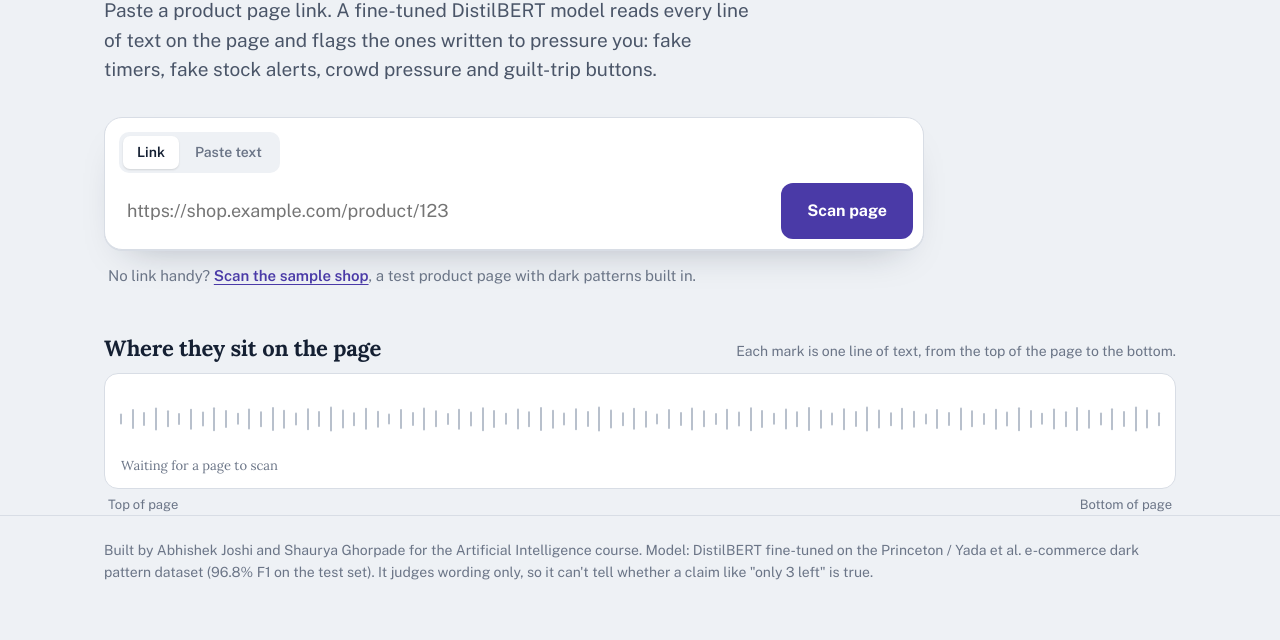
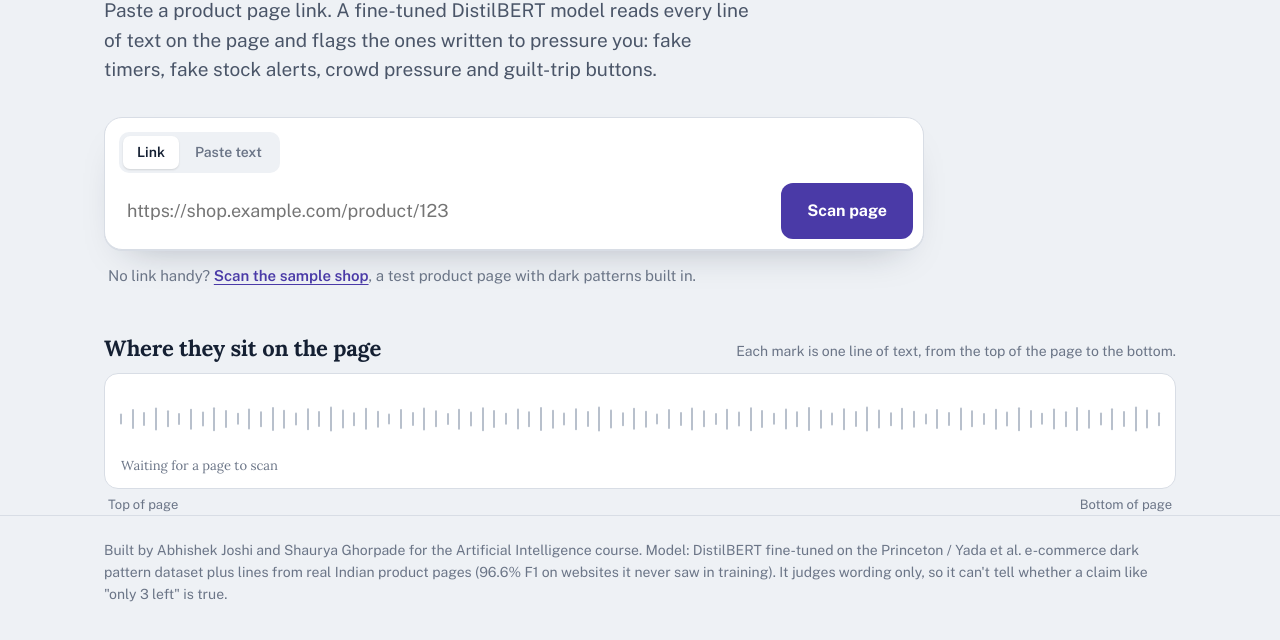
Before and after one commit to ketanabhishek8/Dark-Pattern-Website-Detector, a plain HTML site: page app/static/index.html in a window 1280 px wide. Shown: the part 384-1024 px from the top of the page. Drawn offline with nearby package versions, Linux system fonts and the light colour scheme.

Commit message:
Update dashboard footer with the current model's score

```diff
--- a/app/static/index.html
+++ b/app/static/index.html
@@ -289,7 +289,7 @@ footer.foot { border-top: 1px solid var(--line); padding: 24px 0 40px; color: va
 </div>
 
 <footer class="foot">
-  <div class="wrap">Built by Abhishek Joshi and Shaurya Ghorpade for the Artificial Intelligence course. Model: DistilBERT fine-tuned on the Princeton / Yada et al. e-commerce dark pattern dataset (96.8% F1 on the test set). It judges wording only, so it can't tell whether a claim like "only 3 left" is true.</div>
+  <div class="wrap">Built by Abhishek Joshi and Shaurya Ghorpade for the Artificial Intelligence course. Model: DistilBERT fine-tuned on the Princeton / Yada et al. e-commerce dark pattern dataset plus lines from real Indian product pages (96.6% F1 on websites it never saw in training). It judges wording only, so it can't tell whether a claim like "only 3 left" is true.</div>
 </footer>
 
 <div class="tooltip" id="tooltip" role="tooltip"></div>
```
